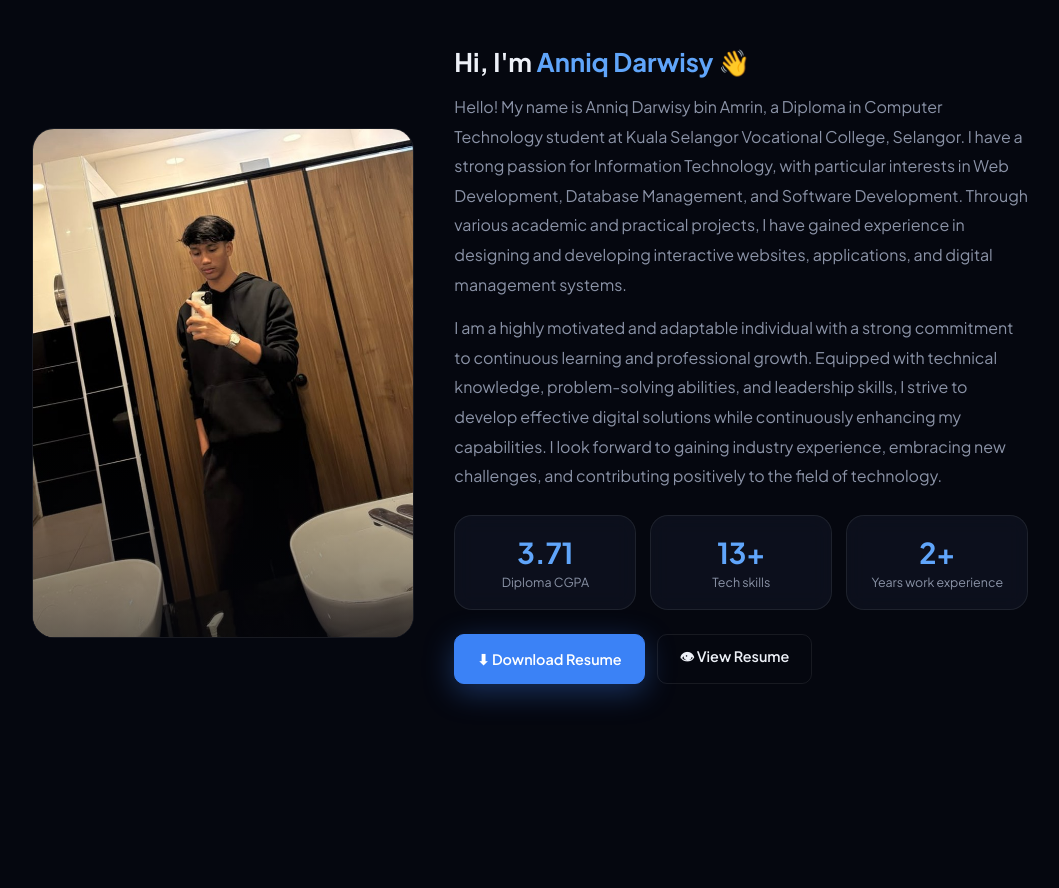
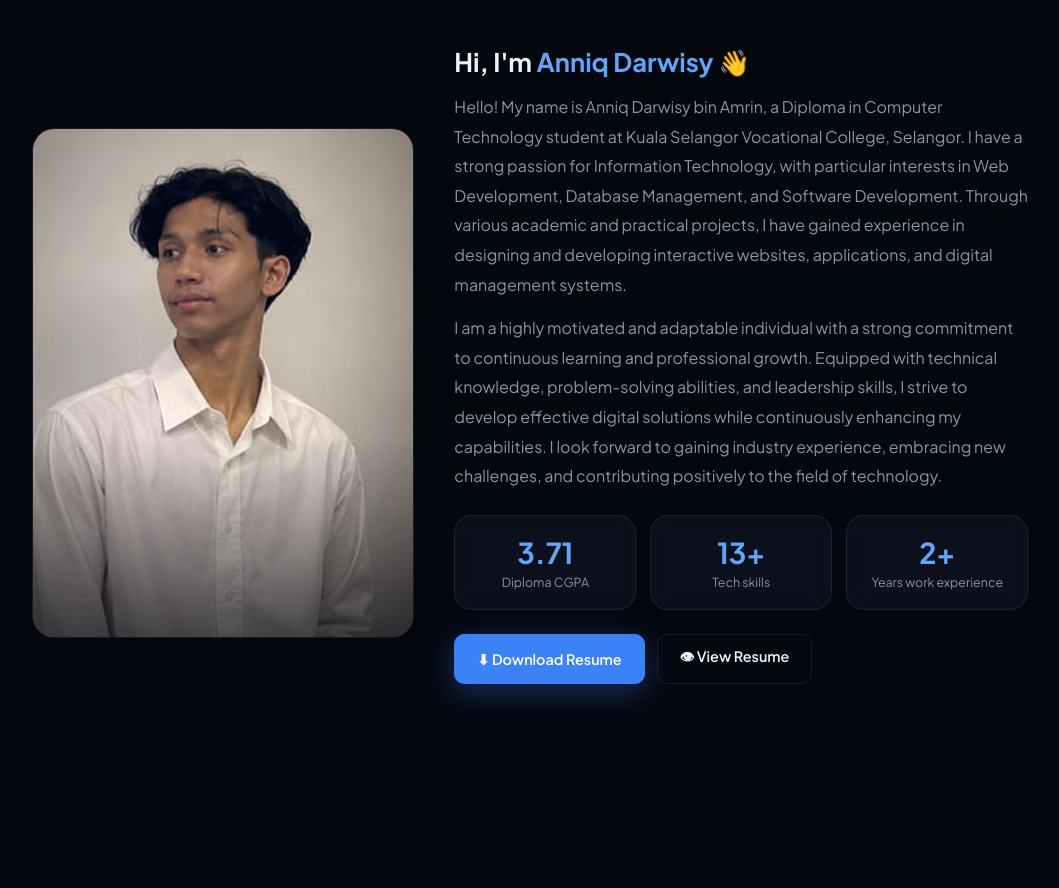
Before and after one commit to isymars/isymars.github.io, a plain HTML site: page index.html in a window 1280 px wide. Shown: the part 970-1858 px from the top of the page, without its empty margins (110-1169 px from the left). Drawn offline with Linux system fonts and the light colour scheme.

Commit message:
Add files via upload

```diff
--- a/index.html
+++ b/index.html
@@ -281,7 +281,7 @@ footer{border-top:1px solid var(--line);margin-top:60px}
 <section class="sec" id="about">
   <h2 class="reveal" style="margin-bottom:48px">About Me</h2>
     <div class="about">
-    <div class="aboutpic reveal"><img src="about2.jpg" alt="Anniq Darwisy"></div>
+    <div class="aboutpic reveal"><img src="about3.jpg" alt="Anniq Darwisy"></div>
     <div class="reveal">
       <h3>Hi, I'm <span>Anniq Darwisy</span> 👋</h3>
       <p>Hello! My name is Anniq Darwisy bin Amrin, a Diploma in Computer Technology student at Kuala Selangor Vocational College, Selangor. I have a strong passion for Information Technology, with particular interests in Web Development, Database Management, and Software Development. Through various academic and practical projects, I have gained experience in designing and developing interactive websites, applications, and digital management systems.</p>
```
Also changed, not shown: about3.jpg (added).
